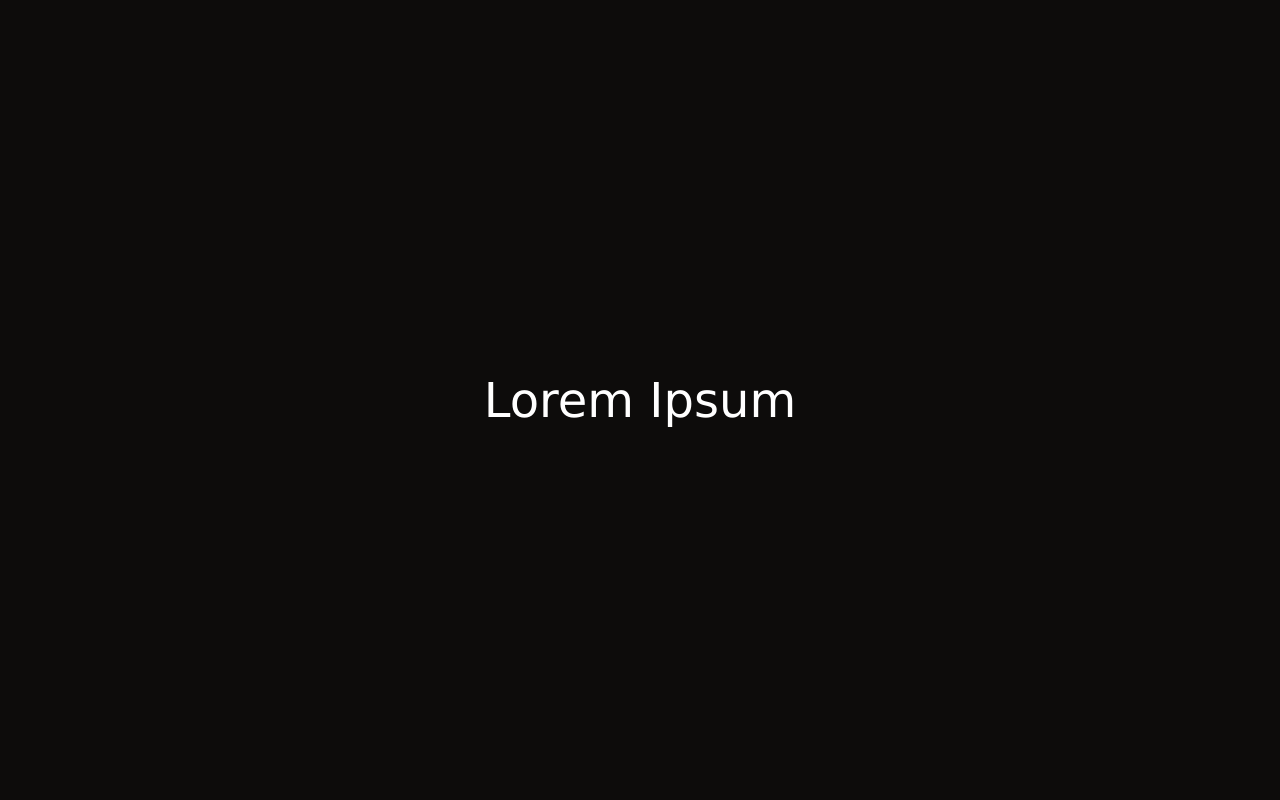
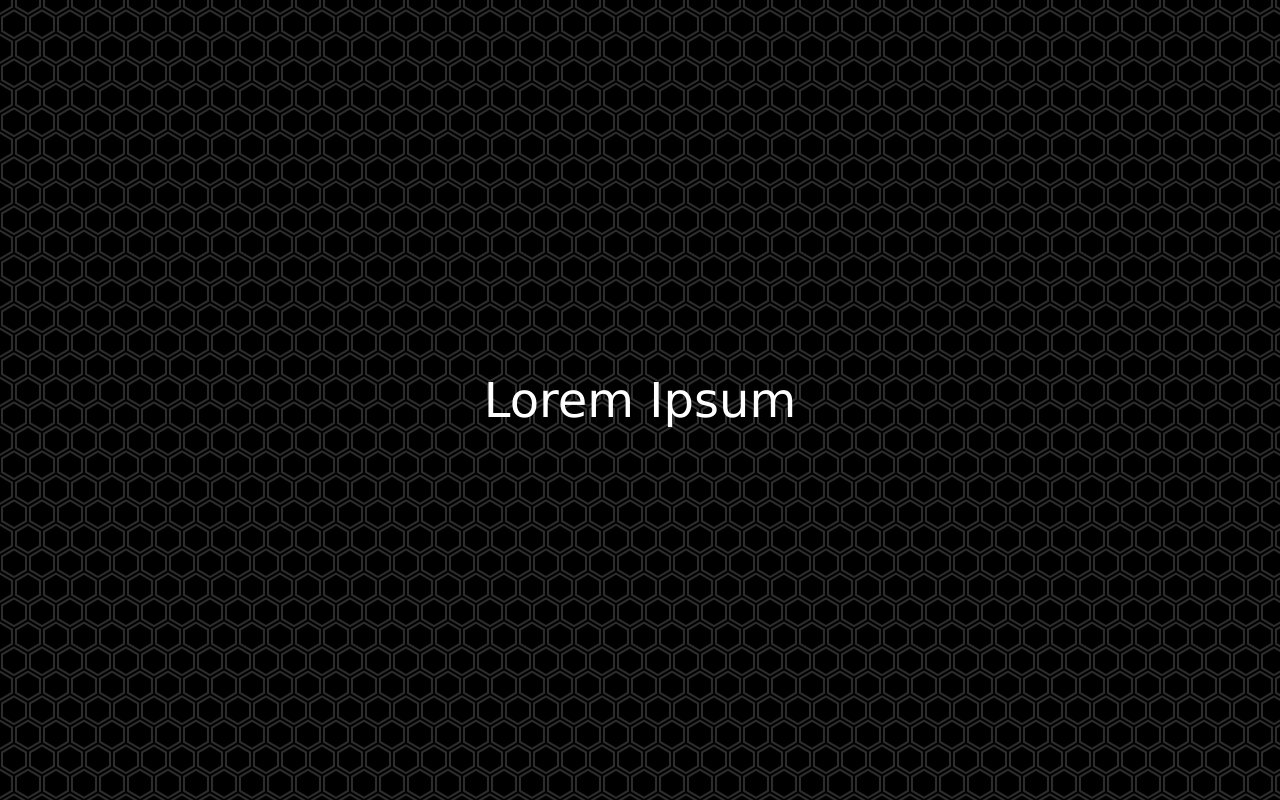
Before and after one commit to lz13/gor_ai, a website: page index.html in a window 1280 px wide. Drawn offline with Linux system fonts and the light colour scheme.

Commit message:
Add background

```diff
--- a/index.html
+++ b/index.html
@@ -9,16 +9,11 @@
     <title>ART_INT</title>
   </head>
   <body>
-    <div class="from-black">
-
-    <div class="flex h-screen bg-black">
-      <div class="m-auto">
-        <h1 class="text-5xl text-white font-gen">Lorem Ipsum</h1>
+      <div class="flex h-screen bg-black">
+        <div class="m-auto">
+          <h1 class="text-5xl text-white font-gen">Lorem Ipsum</h1>
+        </div>
       </div>
-    </div>
-
-    </div>
-
     <script src="/main.js"></script>
 
   </body>
--- a/tailwind.config.js
+++ b/tailwind.config.js
@@ -18,8 +18,9 @@ module.exports = {
     extend: {
       colors: {
         'black': '#0d0c0b',
+        'grey': '#1b1c1c',
         'zinc-white': '#fafafa'
-      }
+      },
     },
   },
   plugins: [],
```
Also changed, not shown: css/main.css.
